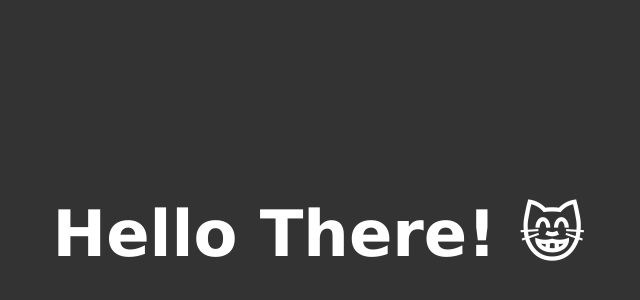
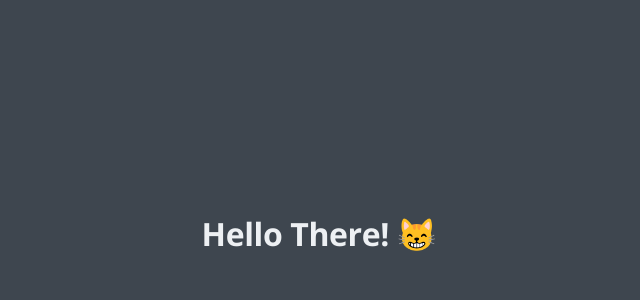
Before and after one commit to NoisyApple/css-layout-techniques-and-responsive-design-workshop, a React app: page / in a window 1280 px wide. Shown: the part 166-466 px from the top of the page, without its empty margins (321-961 px from the left). Built offline with nearby package versions, Linux system fonts and the light colour scheme.

Commit message:
:sparkles: Welcome component added.

```diff
--- a/src/components/App.tsx
+++ b/src/components/App.tsx
@@ -1,14 +1,9 @@
 import React, { ReactElement } from "react"
 
+import Welcome from "./Welcome/Welcome"
+
 const App = (): ReactElement => {
-  return (
-    <h1>
-      Hello There!{" "}
-      <span role="img" aria-label="cat emoji">
-        😸
-      </span>
-    </h1>
-  )
+  return <Welcome />
 }
 
 export default App
--- /dev/null
+++ b/src/components/Welcome/Welcome.scss
@@ -0,0 +1,17 @@
+@import "../../scss/index";
+
+.welcome {
+  $background-color: $color-dark-gray;
+  $title-color: $color-light-gray;
+
+  height: 100vh;
+  background-color: $background-color;
+  display: flex;
+  justify-content: center;
+  align-items: center;
+
+  &__title {
+    @extend %heading-1-sans;
+    color: $title-color;
+  }
+}
--- /dev/null
+++ b/src/components/Welcome/Welcome.tsx
@@ -0,0 +1,18 @@
+import "./Welcome.scss"
+
+import React, { ReactElement } from "react"
+
+const Welcome = (): ReactElement => {
+  return (
+    <div className="welcome">
+      <h1 className="welcome__title">
+        Hello There!{" "}
+        <span role="img" aria-label="cat emoji">
+          😸
+        </span>
+      </h1>
+    </div>
+  )
+}
+
+export default Welcome
--- a/src/index.scss
+++ b/src/index.scss
@@ -1,21 +1,9 @@
+@import "./scss/index";
+
 * {
+  @extend %font-sans;
+
   margin: 0;
   padding: 0;
   box-sizing: border-box;
-
-  font-family: "Lucida Sans", "Lucida Sans Regular", "Lucida Grande",
-    "Lucida Sans Unicode", Geneva, Verdana, sans-serif;
 }
-
-body {
-  height: 100vh;
-  background-color: #333;
-  display: flex;
-  justify-content: center;
-  align-items: center;
-}
-
-h1 {
-  font-size: 64px;
-  color: white;
-}
```
